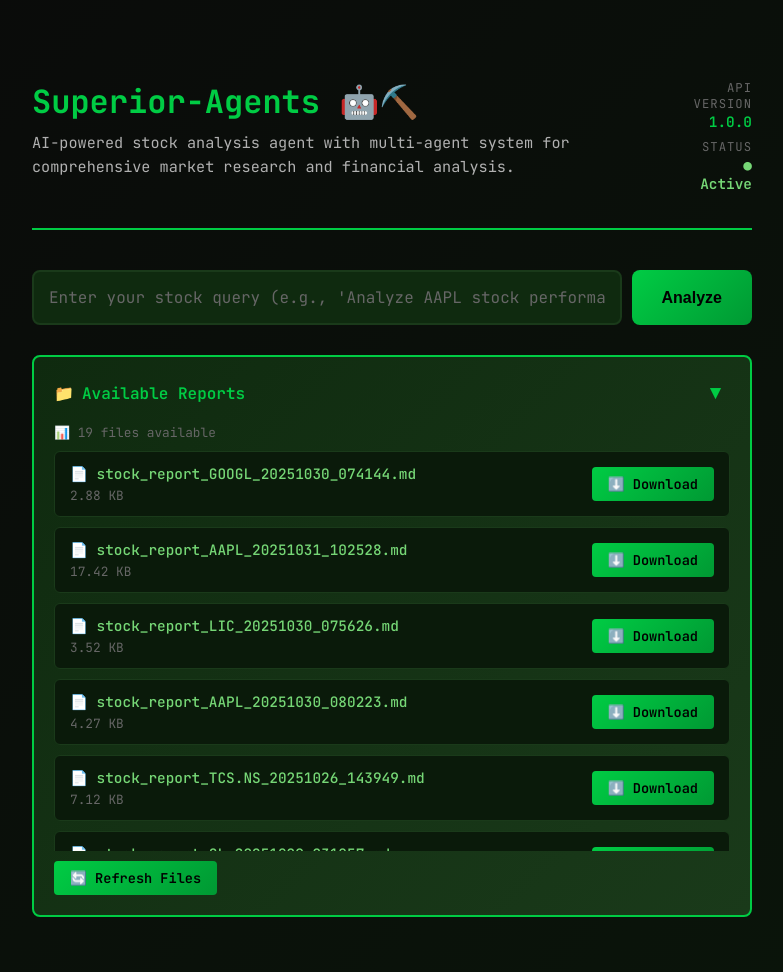
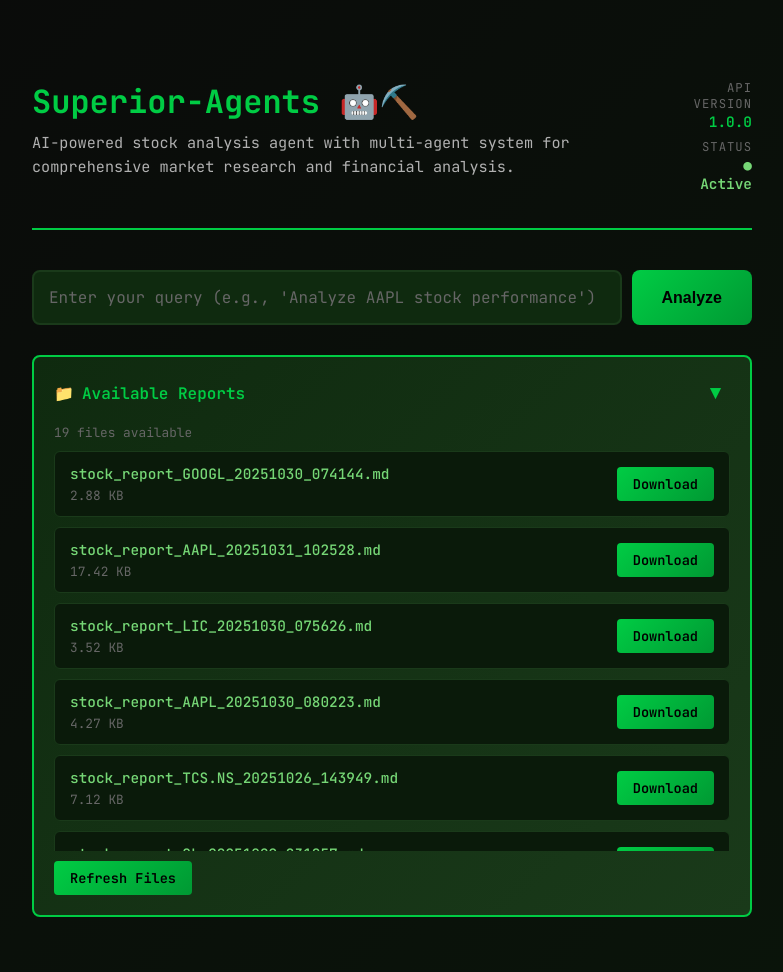
Before and after one commit to devgomesai/Superior-Agent, a FastAPI app: page / in a window 1280 px wide. Shown: the top 972 px of the page, without its empty margins (248-1031 px from the left). Run offline with FastAPI, Linux system fonts and the light colour scheme; some libraries are stand-ins or nearby versions.

Commit message:
index.html Updation

```diff
--- a/src/templates/index.html
+++ b/src/templates/index.html
@@ -525,7 +525,7 @@
                     type="text"
                     class="query-input"
                     id="queryInput"
-                    placeholder="Enter your stock query (e.g., 'Analyze AAPL stock performance')"
+                    placeholder="Enter your query (e.g., 'Analyze AAPL stock performance')"
                     autocomplete="off"
                 >
                 <button class="btn-analyze" id="analyzeBtn" onclick="analyzeStock()">
@@ -560,7 +560,7 @@
             <div class="download-content" id="downloadContent">
                 <div class="file-status" id="fileStatus"></div>
                 <div class="download-list" id="downloadList"></div>
-                <button class="btn-refresh" onclick="loadAvailableReports()">🔄 Refresh Files</button>
+                <button class="btn-refresh" onclick="loadAvailableReports()">Refresh Files</button>
             </div>
         </div>
     </div>
@@ -669,19 +669,19 @@
                 displayAvailableReports(data.files);
             } catch (error) {
                 console.error('Error loading reports:', error);
-                fileStatus.textContent = '❌ Error loading files';
+                fileStatus.textContent = 'Error loading files';
                 downloadList.innerHTML = '<div class="no-files">Failed to load reports</div>';
             }
         }
 
         function displayAvailableReports(files) {
             if (!files || files.length === 0) {
-                fileStatus.textContent = '📭 No reports available';
+                fileStatus.textContent = 'No reports available';
                 downloadList.innerHTML = '<div class="no-files">No reports generated yet</div>';
                 return;
             }
 
-            fileStatus.textContent = `📊 ${files.length} file${files.length !== 1 ? 's' : ''} available`;
+            fileStatus.textContent = `${files.length} file${files.length !== 1 ? 's' : ''} available`;
             downloadList.innerHTML = '';
 
             files.forEach(file => {
@@ -690,11 +690,11 @@
                 fileItem.className = 'download-item';
                 fileItem.innerHTML = `
                     <div class="download-item-info">
-                        <div class="download-item-name">📄 ${file.name}</div>
+                        <div class="download-item-name">${file.name}</div>
                         <div class="download-item-size">${fileSize} KB</div>
                     </div>
                     <button class="btn-download-item" onclick="downloadFile('${file.name.replace(/'/g, "\\'")}')">
-                        ⬇️ Download
+                         Download
                     </button>
                 `;
                 downloadList.appendChild(fileItem);
```
